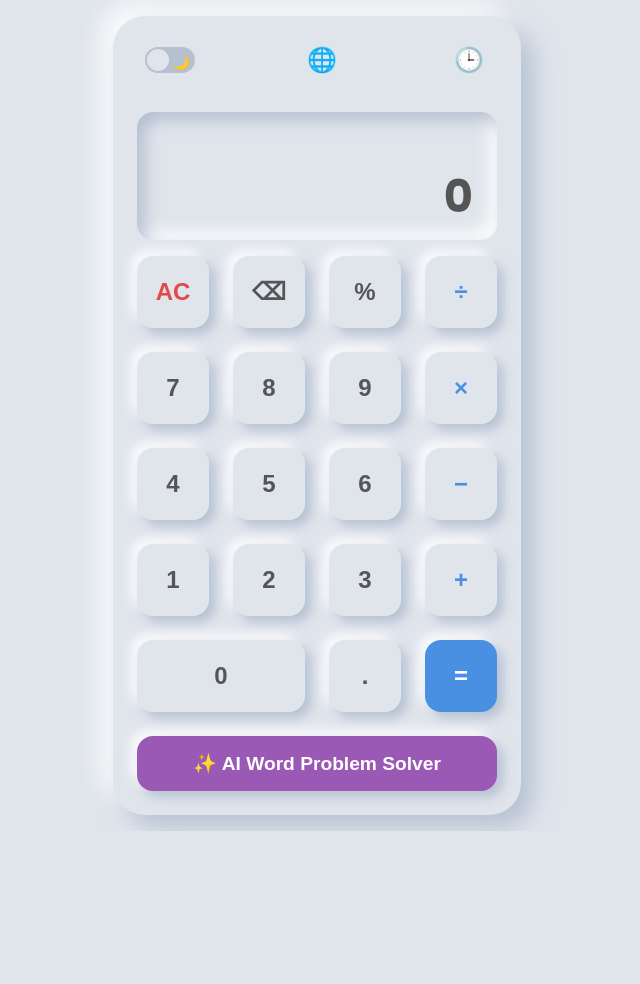
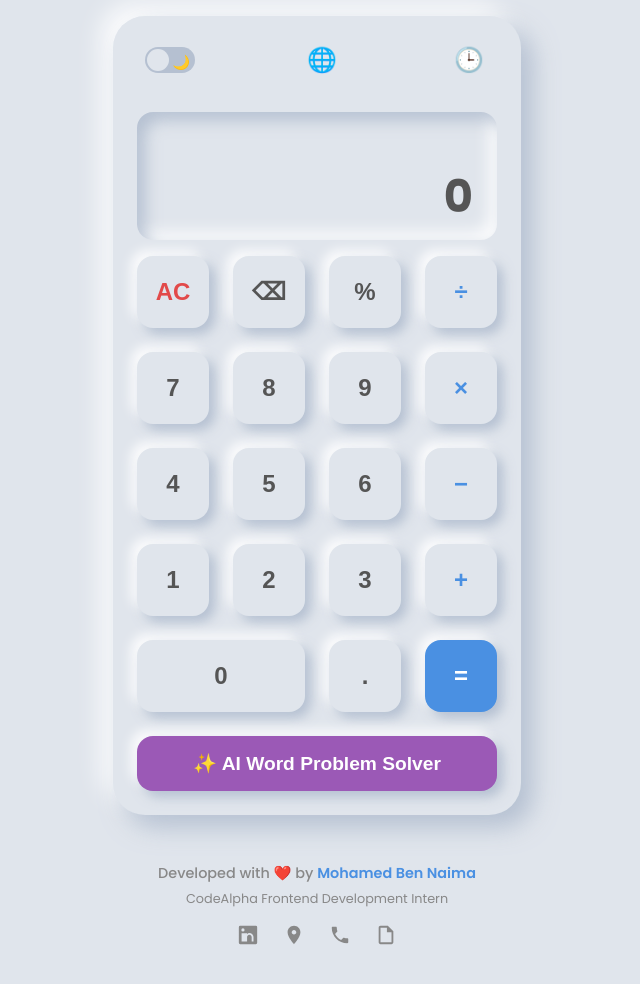
Before and after one commit to Meeeeedd/CodeAlpha_Calculator, a website: page public/index.html in a window 1280 px wide. Shown: the whole page, without its empty margins (323-963 px from the left). Before the commit the page ends 831 px from the top, so only its background shows below. Drawn offline with Linux system fonts and the light colour scheme.

Commit message:
Added personnl info + screenshots + README file

```diff
--- a/public/index.html
+++ b/public/index.html
@@ -117,6 +117,91 @@
         </div>
       </div>
     </div>
+
+    <!-- ** DEVELOPER FOOTER - CORRECTED & IMPROVED ** -->
+    <footer class="developer-footer">
+      <p class="made-by">
+        Developed with ❤️ by
+        <a
+          href="https://github.com/Meeeeedd"
+          target="_blank"
+          rel="noopener noreferrer"
+          >Mohamed Ben Naima</a
+        >
+      </p>
+      <p class="internship-credit">CodeAlpha Frontend Development Intern</p>
+
+      <div class="footer-contact-info">
+        <!-- LinkedIn Link (FIXED: Added https://) -->
+        <a
+          href="https://www.linkedin.com/in/mohamed-ben-naima"
+          target="_blank"
+          rel="noopener noreferrer"
+          aria-label="LinkedIn Profile"
+        >
+          <svg
+            xmlns="http://www.w3.org/2000/svg"
+            viewBox="0 0 24 24"
+            fill="currentColor"
+          >
+            <path
+              d="M20.5 2h-17A1.5 1.5 0 002 3.5v17A1.5 1.5 0 003.5 22h17a1.5 1.5 0 001.5-1.5v-17A1.5 1.5 0 0020.5 2zM8 19H5v-9h3zM6.5 8.25A1.75 1.75 0 118.25 6.5 1.75 1.75 0 016.5 8.25zM19 19h-3v-4.75c0-1.4-1.1-2.5-2.5-2.5S11 12.85 11 14.25V19h-3v-9h2.9v1.3a3.11 3.11 0 012.6-1.5c2.5 0 4.5 2 4.5 4.5V19z"
+            ></path>
+          </svg>
+        </a>
+
+        <!-- Location Link -->
+        <a
+          href="https://maps.app.goo.gl/hrHqQs7hkFvdj6q38"
+          target="_blank"
+          rel="noopener noreferrer"
+          aria-label="Location"
+        >
+          <svg
+            xmlns="http://www.w3.org/2000/svg"
+            viewBox="0 0 24 24"
+            fill="currentColor"
+          >
+            <path
+              d="M12 2C8.13 2 5 5.13 5 9c0 5.25 7 13 7 13s7-7.75 7-13c0-3.87-3.13-7-7-7zm0 9.5c-1.38 0-2.5-1.12-2.5-2.5s1.12-2.5 2.5-2.5 2.5 1.12 2.5 2.5-1.12 2.5-2.5 2.5z"
+            ></path>
+          </svg>
+        </a>
+
+        <!-- Phone Number Link -->
+        <a href="tel:+21625577542" aria-label="Phone Number">
+          <svg
+            xmlns="http://www.w3.org/2000/svg"
+            viewBox="0 0 24 24"
+            fill="currentColor"
+          >
+            <path
+              d="M6.62 10.79c1.44 2.83 3.76 5.14 6.59 6.59l2.2-2.2c.27-.27.67-.36 1.02-.24 1.12.37 2.33.57 3.57.57.55 0 1 .45 1 1V20c0 .55-.45 1-1 1-9.39 0-17-7.61-17-17 0-.55.45-1 1-1h3.5c.55 0 1 .45 1 1 0 1.25.2 2.45.57 3.57.11.35.02.74-.25 1.02l-2.2 2.2z"
+            ></path>
+          </svg>
+        </a>
+
+        <!-- CV Link (FIXED: Uses a relative path and the 'download' attribute) -->
+        <a
+          href="Mohamed-Ben-Naima-CV.pdf"
+          download="Mohamed-Ben-Naima-CV.pdf"
+          target="_blank"
+          rel="noopener noreferrer"
+          aria-label="Download CV"
+        >
+          <svg
+            xmlns="http://www.w3.org/2000/svg"
+            viewBox="0 0 24 24"
+            fill="currentColor"
+          >
+            <path
+              d="M14 2H6c-1.1 0-1.99.9-1.99 2L4 20c0 1.1.89 2 1.99 2H18c1.1 0 2-.9 2-2V8l-6-6zM6 20V4h7v5h5v11H6z"
+            ></path>
+          </svg>
+        </a>
+      </div>
+    </footer>
+
     <script src="script.js" defer></script>
   </body>
 </html>
--- a/public/style.css
+++ b/public/style.css
@@ -32,6 +32,7 @@ body {
   font-family: "Poppins", sans-serif;
   background-color: var(--bg-color);
   display: flex;
+  flex-direction: column; /* Allow footer to sit below calculator */
   align-items: center;
   justify-content: center;
   min-height: 100vh;
@@ -470,3 +471,60 @@ body {
   font-size: 1.2rem;
   word-wrap: break-word;
 }
+
+/* --- Developer Footer --- */
+.developer-footer {
+  margin-top: 2rem;
+  padding: 1rem;
+  text-align: center;
+  width: 100%;
+  max-width: 380px;
+  color: var(--text-color-secondary);
+  font-size: 0.9rem;
+  line-height: 1.5;
+}
+
+.developer-footer .made-by {
+  font-weight: 500;
+  margin: 0;
+}
+
+.developer-footer .made-by a {
+  color: var(--primary-accent);
+  font-weight: 600;
+  text-decoration: none;
+  transition: filter 0.2s ease;
+}
+
+.developer-footer .made-by a:hover {
+  text-decoration: underline;
+  filter: brightness(1.1);
+}
+
+.developer-footer .internship-credit {
+  margin: 0.25rem 0 1rem 0;
+  font-size: 0.8rem;
+}
+
+.footer-contact-info {
+  display: flex;
+  justify-content: center;
+  align-items: center;
+  gap: 1.5rem; /* Space between icons */
+}
+
+.footer-contact-info a {
+  color: var(--text-color-secondary);
+  transition: color 0.2s ease, transform 0.2s ease;
+}
+
+.footer-contact-info a:hover {
+  color: var(--primary-accent);
+  transform: translateY(-2px); /* Slight lift on hover */
+}
+
+.footer-contact-info svg {
+  width: 22px;
+  height: 22px;
+  fill: currentColor; /* The SVG color will match the link color */
+}
```
Also changed, not shown: README.md (added), screenshots/AI solving an equation.png (added), screenshots/AI.png (added), screenshots/Multilingual support.png (added), screenshots/cant divide by zero.png (added), screenshots/dark-mode.png (added), screenshots/light-mode.png (added), 1 other file.
